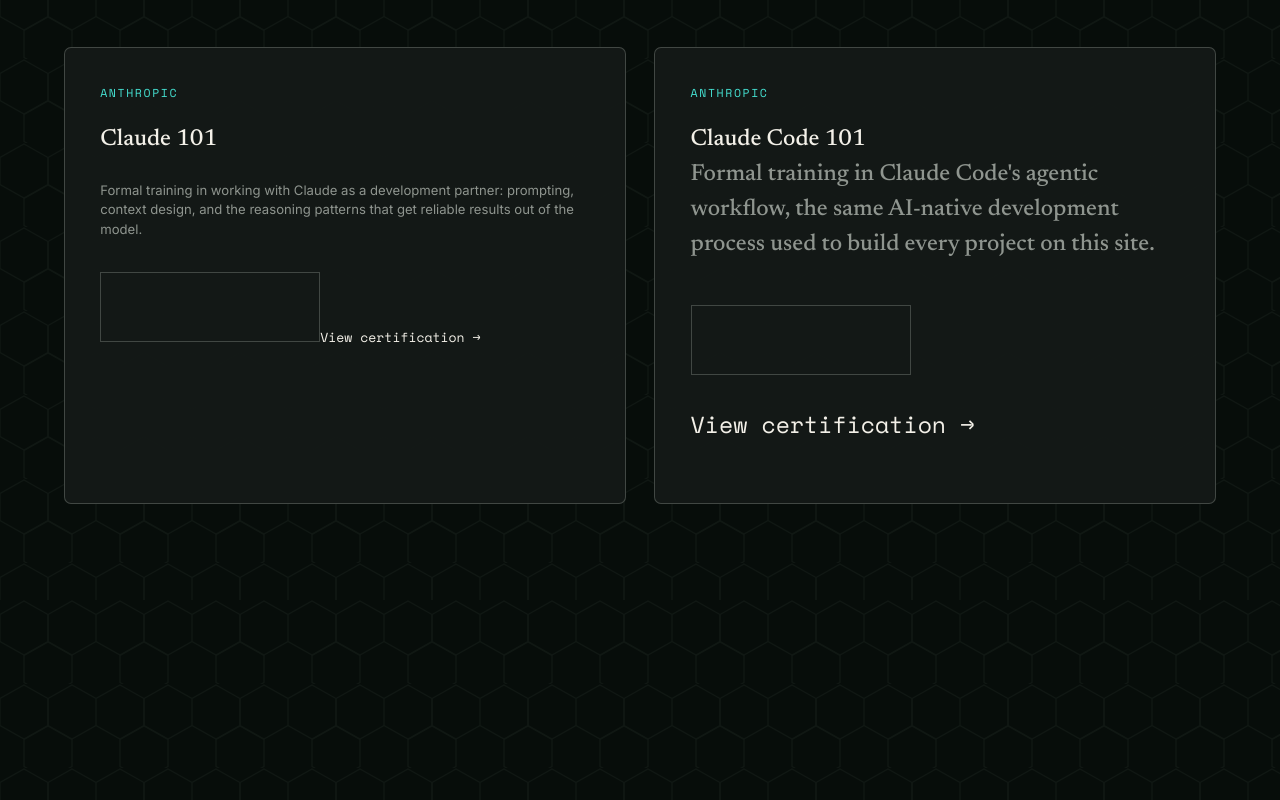
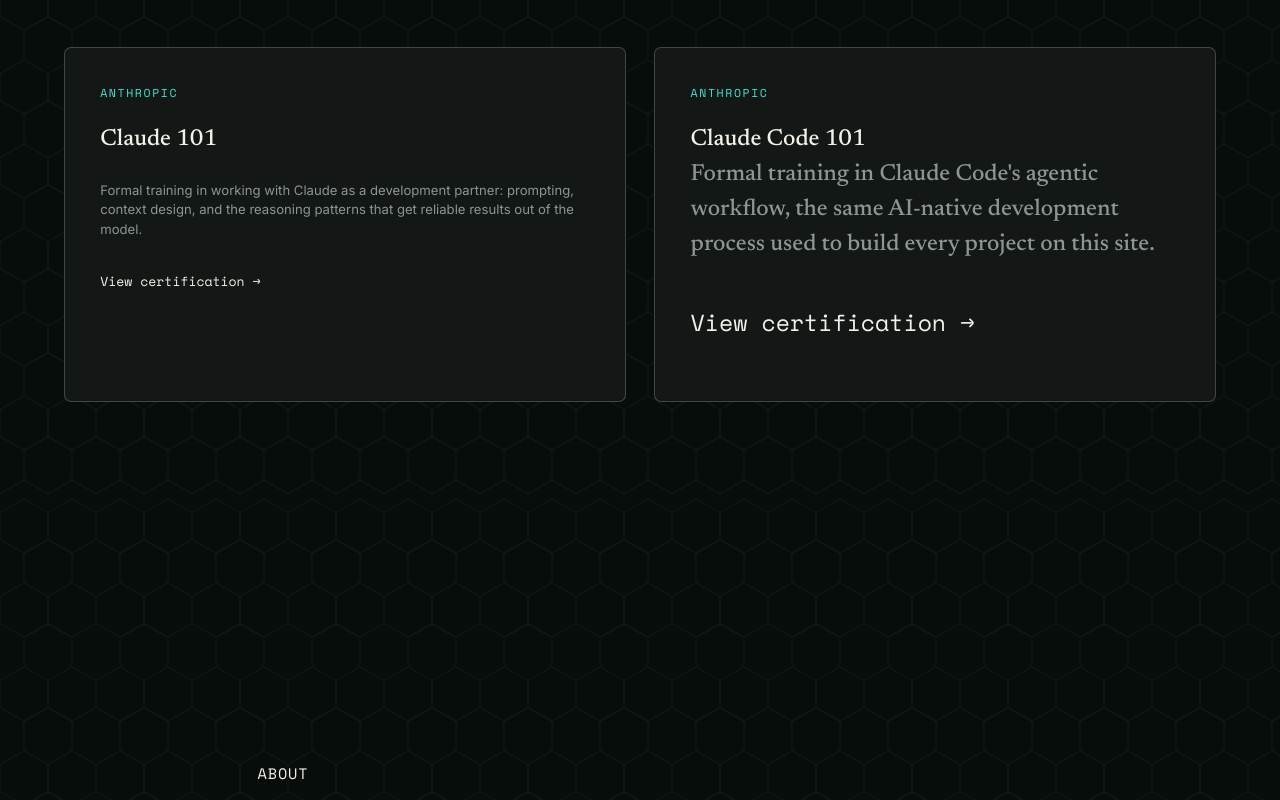
Before and after one commit to harisyounus921/harisyounus921.github.io, a plain HTML site: page index.html in a window 1280 px wide. Shown: the part 4186-4986 px from the top of the page. Drawn offline with nearby package versions, Linux system fonts and the light colour scheme.

Commit message:
Refactor index.html links for improved readability and remove unnecessary markup

```diff
--- a/index.html
+++ b/index.html
@@ -273,13 +273,7 @@
                 context design, and the reasoning patterns that get reliable results out of the
                 model.
               </p>
-               <a
-                class="button secondary"
-                href="https://verify.skilljar.com/c/fia7n5yj6wsz"
-                target="_blank"
-                rel="noopener noreferrer"
-              >
-              <a href="#" aria-disabled="true">View certification →</a>
+              <a href="https://verify.skilljar.com/c/fia7n5yj6wsz" target="_blank" rel="noopener noreferrer"> View certification →</a>
             </article>
             <article>
               <span>Anthropic</span>
@@ -288,13 +282,8 @@
                 Formal training in Claude Code's agentic workflow, the same AI-native development
                 process used to build every project on this site.
               </p>
-               <a
-                class="button secondary"
-                href="https://verify.skilljar.com/c/i7rbzgbpnbkd"
-                target="_blank"
-                rel="noopener noreferrer"
-              >
-              <a href="#" aria-disabled="true">View certification →</a>
+            <a href="https://verify.skilljar.com/c/i7rbzgbpnbkd" target="_blank" rel="noopener noreferrer"> View certification →</a>
+
             </article>
           </div>
         </div>
```
